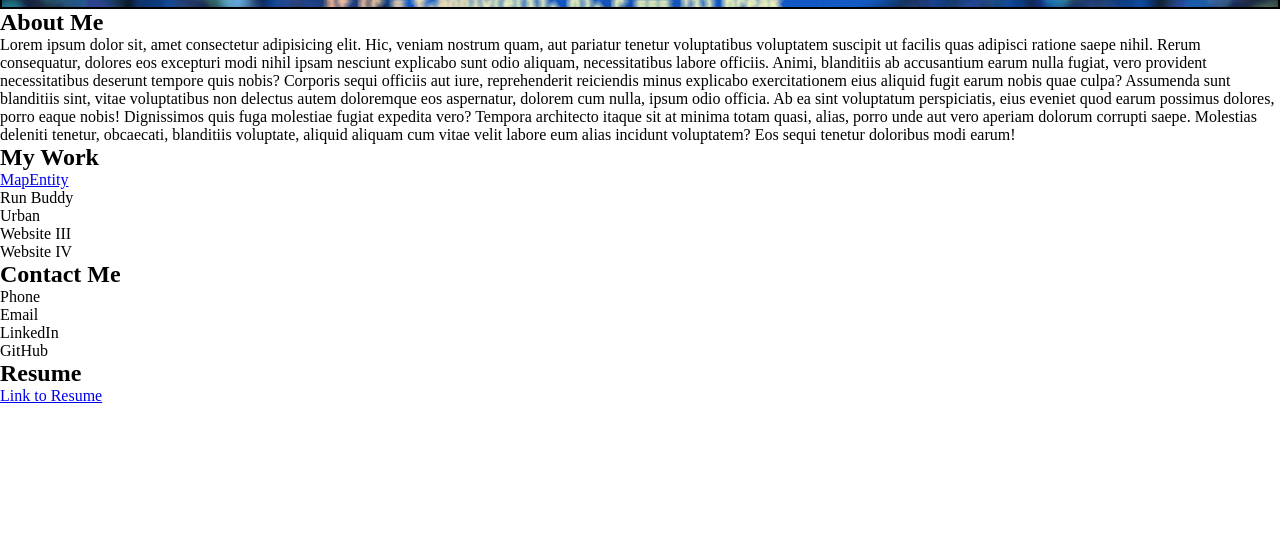
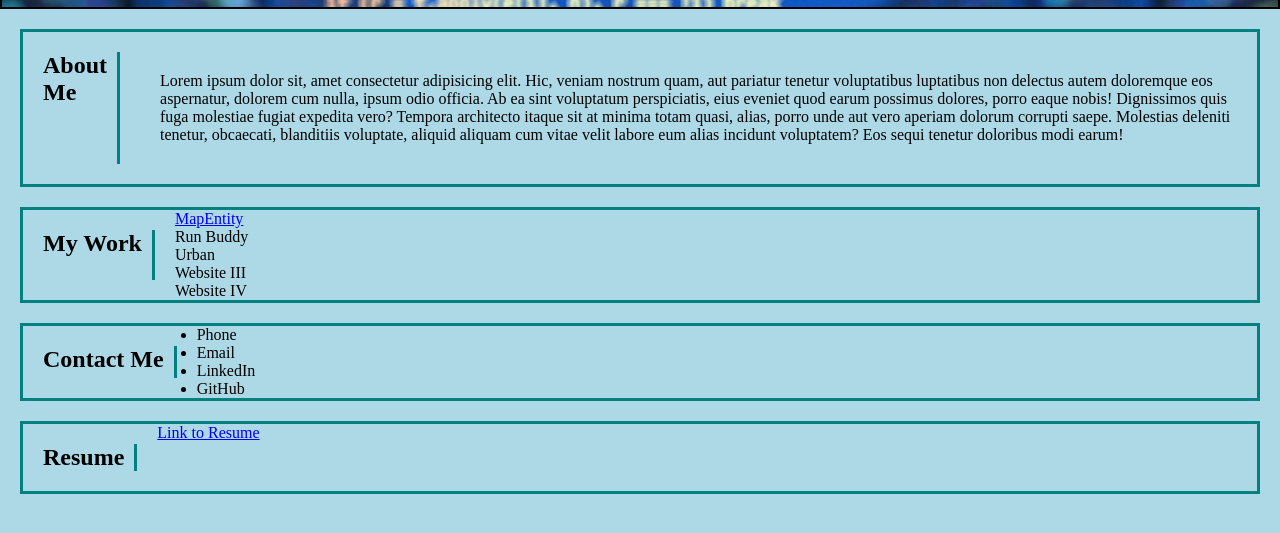
Before and after one commit to itorres60/Js-Portfolio, a plain HTML site: page index.html in a window 1280 px wide. Shown: the part 249-782 px from the top of the page. Drawn offline with Linux system fonts and the light colour scheme.

Commit message:
styled banner and page elemets

```diff
--- a/index.html
+++ b/index.html
@@ -32,17 +32,17 @@
   </div>
 
   <section>
-    <div>
+    <div class="container">
       <h2>About Me</h2>
     </div>
     <article>
-      Lorem ipsum dolor sit, amet consectetur adipisicing elit. Hic, veniam nostrum quam, aut pariatur tenetur voluptatibus voluptatem suscipit ut facilis quas adipisci ratione saepe nihil. Rerum consequatur, dolores eos excepturi modi nihil ipsam nesciunt explicabo sunt odio aliquam, necessitatibus labore officiis. Animi, blanditiis ab accusantium earum nulla fugiat, vero provident necessitatibus deserunt tempore quis nobis? Corporis sequi officiis aut iure, reprehenderit reiciendis minus explicabo exercitationem eius aliquid fugit earum nobis quae culpa? Assumenda sunt blanditiis sint, vitae voluptatibus non delectus autem doloremque eos aspernatur, dolorem cum nulla, ipsum odio officia. Ab ea sint voluptatum perspiciatis, eius eveniet quod earum possimus dolores, porro eaque nobis! Dignissimos quis fuga molestiae fugiat expedita vero? Tempora architecto itaque sit at minima totam quasi, alias, porro unde aut vero aperiam dolorum corrupti saepe. Molestias deleniti tenetur, obcaecati, blanditiis voluptate, aliquid aliquam cum vitae velit labore eum alias incidunt voluptatem? Eos sequi tenetur doloribus modi earum!
+      Lorem ipsum dolor sit, amet consectetur adipisicing elit. Hic, veniam nostrum quam, aut pariatur tenetur voluptatibus luptatibus non delectus autem doloremque eos aspernatur, dolorem cum nulla, ipsum odio officia. Ab ea sint voluptatum perspiciatis, eius eveniet quod earum possimus dolores, porro eaque nobis! Dignissimos quis fuga molestiae fugiat expedita vero? Tempora architecto itaque sit at minima totam quasi, alias, porro unde aut vero aperiam dolorum corrupti saepe. Molestias deleniti tenetur, obcaecati, blanditiis voluptate, aliquid aliquam cum vitae velit labore eum alias incidunt voluptatem? Eos sequi tenetur doloribus modi earum!
     </article>
   </section>
 
   <!-- ABOUT ME SECTION -->
   <section>
-    <div>
+    <div class= "container">
       <h2>My Work</h2>
     </div>
     <div>
@@ -58,7 +58,7 @@
 
   <!-- CONTACT ME SECTION-->
   <section>
-    <div>
+    <div class= "container">
       <h2>Contact Me</h2>
     </div>
     <div>
@@ -73,7 +73,7 @@
 
   <!-- RESUME SECTION -->
   <section>
-    <div>
+    <div class= "container">
       <h2>Resume</h2>
     </div>
     <div>
--- a/style.css
+++ b/style.css
@@ -2,6 +2,10 @@
     box-sizing: border-box;
     padding: 0;
     margin: 0;
+}
+
+body {
+    background: lightblue;
 }
 
 /* HEADER STYLE START */
@@ -52,6 +56,21 @@ header nav ul li {
 /* BANNER STYLE END */
 
 /* ABOUT ME STYLE START */
+section {
+    display: flex;
+    border: 3px solid teal;
+    margin: 20px;
+}
+
+.container {
+    margin: 20px;
+    padding-right: 10px;
+    border-right: 3px solid teal;
+}
+
+article {
+    margin: 40px 20px;
+}
 /* ABOUT ME STYLE END */
 
 /* WORK STYLE START */
```
